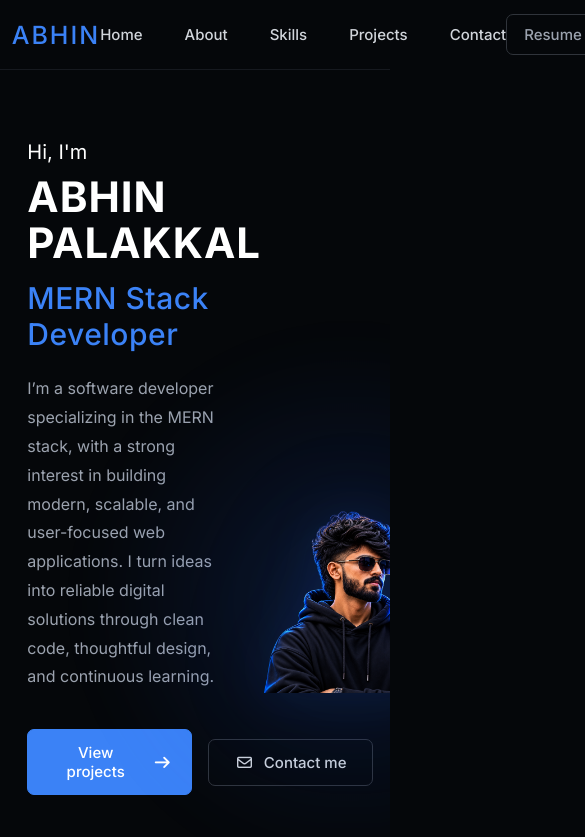
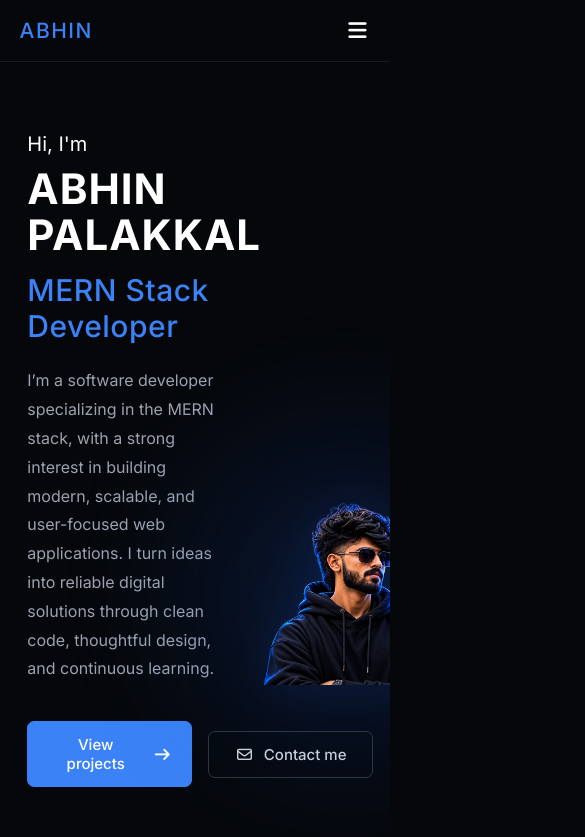
Before and after one commit to abhin-palakkal/abhin-personal-portfolio, a React (Vite) app: page / in a window 390 px wide. Shown: the top 837 px of the page, 585 px wide, since content can reach past the window. Built offline with nearby package versions, Linux system fonts and the light colour scheme.

Commit message:
feat: add responsive navbar

```diff
--- a/src/components/Navbar/Navbar.css
+++ b/src/components/Navbar/Navbar.css
@@ -31,10 +31,10 @@
   height: 100%;
   display: flex;
   align-items: center;
-  font-family: 'Inter', sans-serif;
   position: relative;
   color: #d1d5db;
   text-decoration: none;
+  font-family: 'Inter', sans-serif;
   font-size: 15px;
   font-weight: 500;
   transition: color 0.25s ease;
@@ -64,10 +64,13 @@
   text-decoration: none;
   border: 1px solid #30343b;
   border-radius: 7px;
+  font-family: 'Inter', sans-serif;
   font-size: 15px;
   font-weight: 500;
-  transition: all 0.25s ease;
-  font-family: 'Inter', sans-serif;
+  transition:
+    color 0.25s ease,
+    border-color 0.25s ease,
+    background-color 0.25s ease;
 }
 
 .nav-resume a:hover {
@@ -79,3 +82,73 @@
 .nav-resume i {
   font-size: 17px;
 }
+
+.nav-menu-button {
+  display: none;
+  padding: 0;
+  background: transparent;
+  border: none;
+  color: #ffffff;
+  font-size: 22px;
+  cursor: pointer;
+}
+
+@media (max-width: 1024px) {
+  .navbar {
+    padding: 0 4%;
+  }
+
+  .nav-list {
+    gap: 28px;
+  }
+
+  .nav-list a {
+    font-size: 14px;
+  }
+
+  .nav-resume a {
+    padding: 9px 14px;
+    font-size: 14px;
+  }
+}
+
+@media (max-width: 768px) {
+  .navbar {
+    height: 65px;
+    padding: 0 6%;
+  }
+
+  .nav-list {
+    display: none;
+  }
+
+  .nav-resume {
+    display: none;
+  }
+
+  .nav-menu-button {
+    display: flex;
+    align-items: center;
+    justify-content: center;
+  }
+
+  .nav-name h1 {
+    font-size: 23px;
+    letter-spacing: 1.5px;
+  }
+}
+
+@media (max-width: 480px) {
+  .navbar {
+    height: 62px;
+    padding: 0 5%;
+  }
+
+  .nav-name h1 {
+    font-size: 21px;
+  }
+
+  .nav-menu-button {
+    font-size: 21px;
+  }
+}
--- a/src/components/Navbar/Navbar.jsx
+++ b/src/components/Navbar/Navbar.jsx
@@ -6,7 +6,6 @@ const Navbar = () => {
       <div className="nav-name">
         <h1>ABHIN</h1>
       </div>
-
       <div className="nav-list">
         <a href="#home">Home</a>
         <a href="#about">About</a>
@@ -14,13 +13,15 @@ const Navbar = () => {
         <a href="#projects">Projects</a>
         <a href="#contact">Contact</a>
       </div>
-
       <div className="nav-resume">
         <a href="/resume.pdf" target="_blank" rel="noreferrer">
           <span>Resume</span>
           <i className="fa-solid fa-download"></i>
         </a>
       </div>
+      <button className="nav-menu-button" aria-label="Open navigation menu">
+        <i className="fa-solid fa-bars"></i>
+      </button>
     </nav>
   );
 };
```
